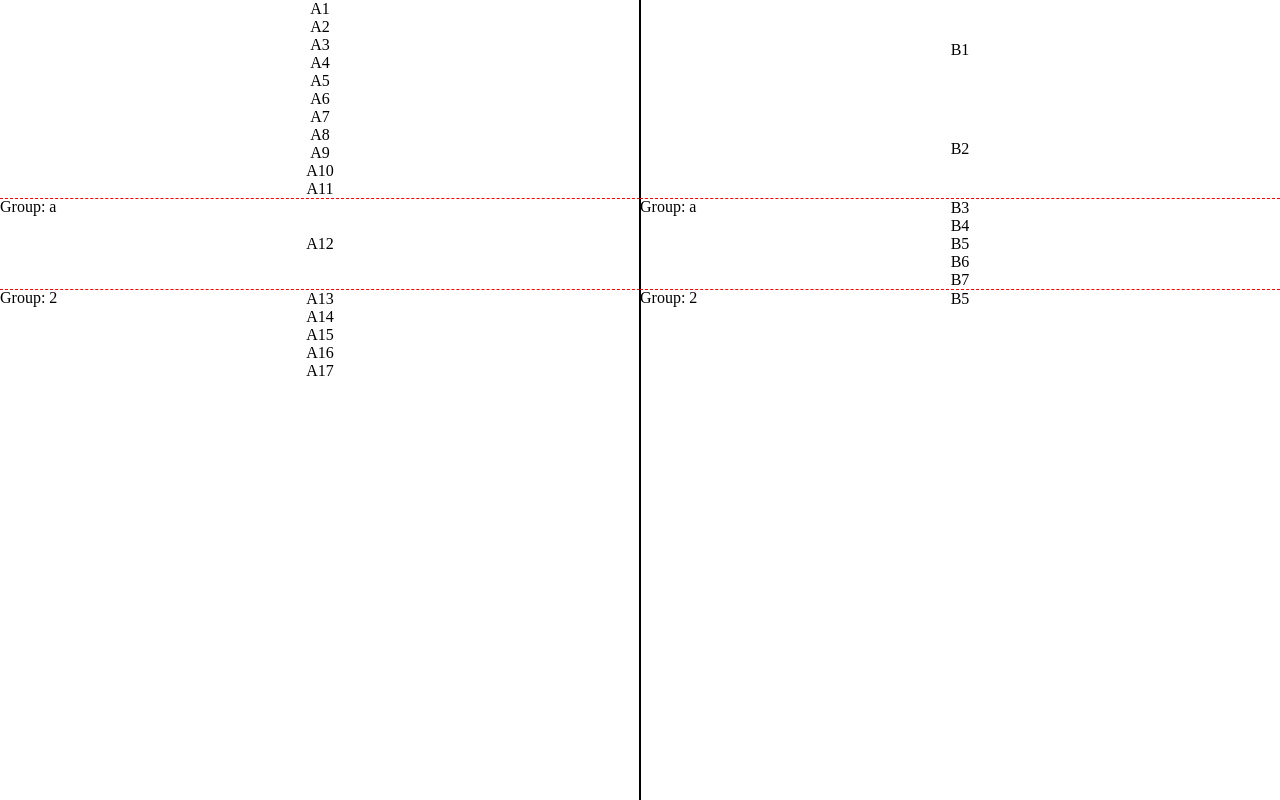
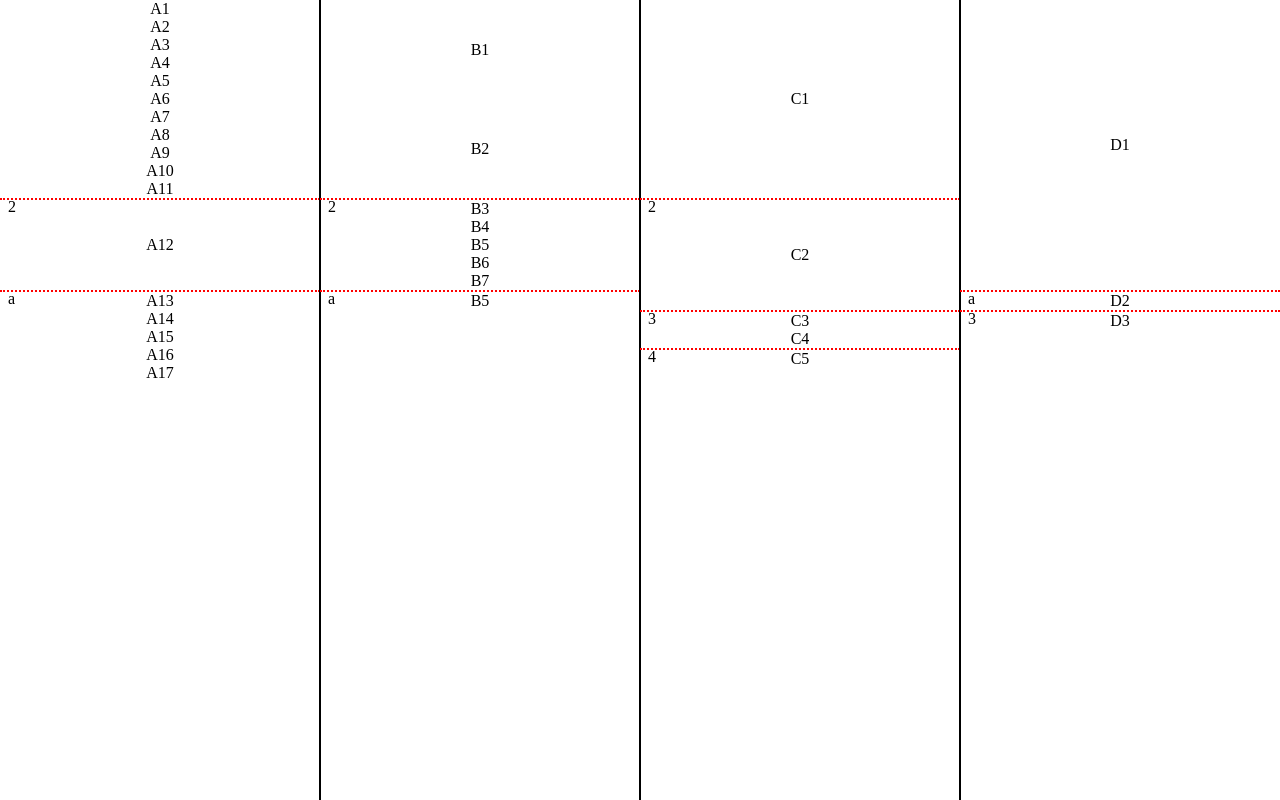
Before and after one commit to Mark-Simulacrum/column-sync, a plain HTML site: page index.html in a window 1280 px wide. Drawn offline with Linux system fonts and the light colour scheme.

Commit message:
Version that works with letters for IDs

```diff
--- a/index.html
+++ b/index.html
@@ -4,7 +4,10 @@
 		<title>The Syncer Of Columns</title>
 		<link href="style.css" rel="stylesheet" />
 		<script src="lodash.min.js"></script>
-		<script src="index.js"></script>
+		<script>
+			(function () {var s = document.createElement('script'); s.src = 'index.js'; document.head.appendChild(s);}())
+		</script>
+<!--		<script src="index.js"></script>-->
 	</head>
 	<body>
 		<div class="columns">
@@ -20,9 +23,9 @@
 				<div>A9</div>
 				<div>A10</div>
 				<div>A11</div>
+				<div sync="2"></div>
+				<div>A12</div>
 				<div sync="a"></div>
-				<div>A12</div>
-				<div sync="2"></div>
 				<div>A13</div>
 				<div>A14</div>
 				<div>A15</div>
@@ -32,16 +35,15 @@
 			<div class="column">
 				<div>B1</div>
 				<div>B2</div>
-				<div sync="a"></div>
+				<div sync="2"></div>
 				<div>B3</div>
 				<div>B4</div>
 				<div>B5</div>
 				<div>B6</div>
 				<div>B7</div>
-				<div sync="2"></div>
+				<div sync="a"></div>
 				<div>B5</div>
 			</div>
-<!--
 			<div class="column">
 				<div>C1</div>
 				<div sync="2"></div>
@@ -54,12 +56,11 @@
 			</div>
 			<div class="column">
 				<div>D1</div>
-				<div sync="apples"></div>
+				<div sync="a"></div>
 				<div>D2</div>
 				<div sync="3"></div>
 				<div>D3</div>
 			</div>
 		</div>
--->
 	</body>
 </html>
--- a/index.js
+++ b/index.js
@@ -1,14 +1,24 @@
 /*jshint browser:true*/
 /*globals _ */
 
-window.onload = init;
+//window.onload = init;
 
-function init() {
+//function init() {
 	'use strict';
 
 	var syncDividers = document.querySelectorAll('[sync]');
-	var syncGroups = _.groupBy(syncDividers, function (element) {
-		return element.getAttribute('sync');
+	var syncGroups = [];
+	_.forEach(syncDividers, function (element) {
+		var syncId = element.getAttribute('sync');
+		var keyForId = _.findKey(syncGroups, {id: syncId});
+		if (keyForId) {
+			syncGroups[keyForId].elements.push(element);
+		} else {
+			syncGroups.push({
+				elements: [element],
+				id: syncId
+			});
+		}
 	});
 
 	function findPreviousDivider(element) {
@@ -20,14 +30,19 @@ function init() {
 				return findPreviousDivider(previousElement);
 			}
 		}
-
 		return null;
 	}
 
-	_.forEachRight(syncGroups, function (syncGroup, groupID) {
-		var maxOffsetTop = _.max(syncGroup, 'offsetTop').offsetTop;
+	/*
+	 * Must iterate over syncGroups in order of top-to-bottom.
+	 */
+	_.forEach(syncGroups, function (syncGroup) {
+		var groupID = syncGroup.id;
+		var maxOffsetTop = _.max(syncGroup.elements, 'offsetTop').offsetTop;
 
-		_.forEach(syncGroup, function (syncDivider) {
+		_.forEach(syncGroup.elements, function (syncDivider) {
+			syncDivider.innerHTML = groupID;
+
 			var siblings = _.toArray(syncDivider.parentElement.children);
 			var currentDividerIndex = _.indexOf(siblings, syncDivider);
 			var previousDividerIndex = _.indexOf(siblings, findPreviousDivider(syncDivider));
@@ -35,11 +50,9 @@ function init() {
 			var elementsAfterPreviousDivider = siblings.slice(previousDividerIndex, currentDividerIndex);
 			var paddingPerElement = (maxOffsetTop - syncDivider.offsetTop) / elementsAfterPreviousDivider.length;
 
-			syncDivider.innerHTML = 'Group: ' + groupID;
-
 			_.forEach(elementsAfterPreviousDivider, function (element) {
 				element.style.padding = (paddingPerElement / 2) + 'px 0';
 			});
 		});
 	});
-}
+//}
--- a/style.css
+++ b/style.css
@@ -21,6 +21,9 @@ body {
 
 .column [sync] {
 	text-align: left;
-	border-bottom: 1px dashed red;
+	border-bottom-width: 2px;
+	border-bottom-color: red;
+	border-bottom-style: dotted;
 	height:0;
+	padding-left: 0.5em;
 }
```
